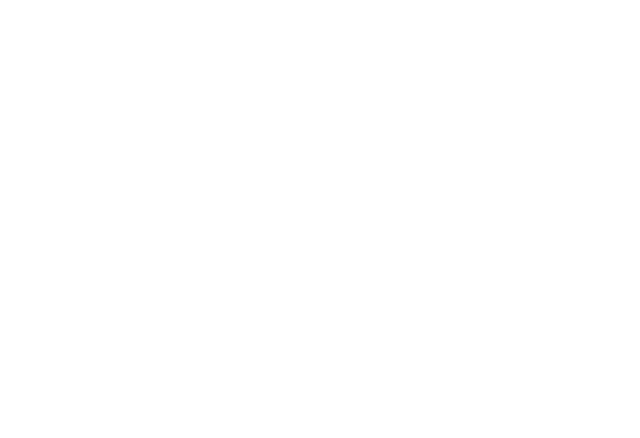
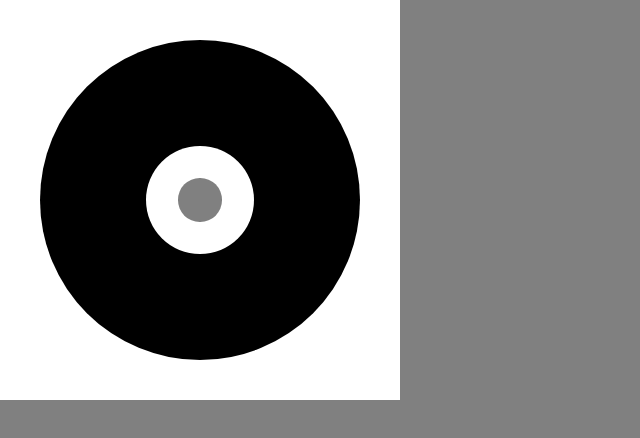
Before and after one commit to Poojavpatel/Javascript30-02-Clock, a plain HTML site: page index.html in a window 1280 px wide. Shown: the whole page, without its empty margins (0-640 px from the left). Drawn offline with Linux system fonts and the light colour scheme.

Commit message:
clock css

```diff
--- a/index.html
+++ b/index.html
@@ -8,7 +8,19 @@
 	<!--<script src="https://use.fontawesome.com/896f812e64.js"></script>-->
 </head>
 <body>
-
+<div class="fullcontiner">
+    <div class="clock">
+        <div class="disk1">
+            <div class="disk2">
+                <div class="disk3">
+                    <div class="hand hour"></div>
+                    <div class="hand min"></div>
+                    <div class="hand sec"></div>
+                </div>
+            </div>
+        </div>
+    </div>
+</div>
 <script type="text/javascript" src="script.js"></script>
 </body>
 </html>
--- a/style.css
+++ b/style.css
@@ -14,3 +14,35 @@ img{
 	max-width: 100%;
 	height: auto;
 }
+body{
+    background: grey;
+}
+.clock{
+    width:50vh;
+    height:50vh;
+    background:white;
+    display: flex;
+}
+.disk1{
+    width: 80%;
+    height: 80%;
+    border-radius: 50%;
+    background-color: black;
+    margin: auto;
+    display: flex;
+}
+.disk2{
+    width: 34%;
+    height: 34%;
+    border-radius: 50%;
+    background-color: white;
+    margin: auto;
+    display: flex;
+}
+.disk3{
+    width: 40%;
+    height: 40%;
+    border-radius: 50%;
+    background-color:grey;
+    margin: auto;
+}
```
Also changed, not shown: 62e64ce42bfb214db873a5aaf189fe29.jpg (added).
